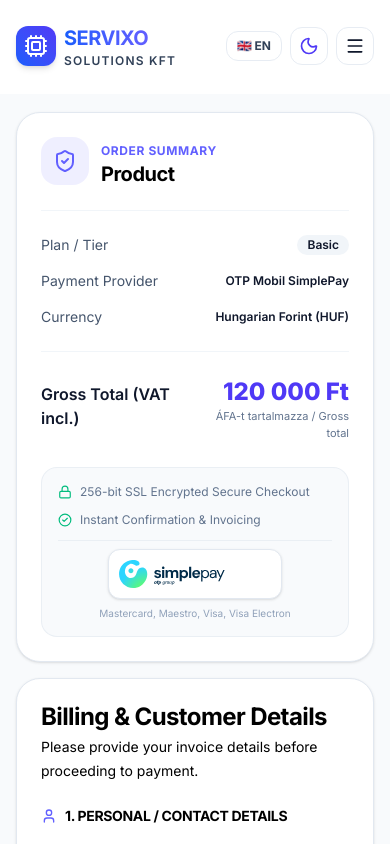
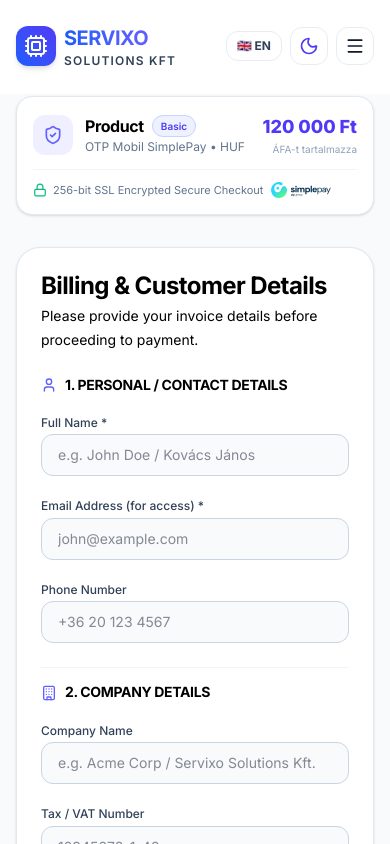
Before and after one commit to cmtimran/ServixoSolutionsKFTWeb, a Next.js app: page /checkout/simplepay-pay in a window 390 px wide. Shown: the top 844 px of the page. Built offline with nearby package versions, Linux system fonts and the light colour scheme; no server answers.

Commit message:
style: optimize checkout order summary for mobile devices with compact top banner

```diff
--- a/src/app/checkout/simplepay-pay/page.tsx
+++ b/src/app/checkout/simplepay-pay/page.tsx
@@ -171,8 +171,49 @@
     <div className="w-full max-w-4xl mx-auto px-4 py-8">
       <div className="grid grid-cols-1 lg:grid-cols-12 gap-8 items-start">
 
-        {/* Order Summary Column (5 cols) */}
-        <div className="lg:col-span-5 bg-white dark:bg-slate-900 border border-slate-200 dark:border-slate-800 rounded-3xl p-6 shadow-sm sticky top-28">
+        {/* Mobile Compact Order Summary (Takes ~1/4 screen on mobile) */}
+        <div className="lg:hidden col-span-1 bg-white dark:bg-slate-900 border border-slate-200 dark:border-slate-800 rounded-2xl p-4 shadow-sm">
+          <div className="flex items-center justify-between gap-3">
+            <div className="flex items-center gap-3 min-w-0">
+              <div className="w-10 h-10 rounded-xl bg-indigo-500/10 flex items-center justify-center text-indigo-500 shrink-0">
+                <ShieldCheck className="w-5 h-5" />
+              </div>
+              <div className="min-w-0">
+                <div className="flex items-center gap-2">
+                  <h2 className="text-base font-bold text-slate-900 dark:text-white truncate">{productName}</h2>
+                  <span className="text-[10px] font-semibold px-2 py-0.5 rounded-full bg-indigo-50 dark:bg-indigo-950/80 text-indigo-600 dark:text-indigo-400 border border-indigo-200 dark:border-indigo-800/80 shrink-0">
+                    {planTier}
+                  </span>
+                </div>
+                <div className="text-xs text-slate-500 dark:text-slate-400 truncate mt-0.5">OTP Mobil SimplePay • HUF</div>
+              </div>
+            </div>
+
+            <div className="text-right shrink-0">
+              <div className="text-lg font-extrabold text-indigo-600 dark:text-indigo-400">
+                {numericPrice.toLocaleString('hu-HU')} Ft
+              </div>
+              <div className="text-[10px] text-slate-400">ÁFA-t tartalmazza</div>
+            </div>
+          </div>
+
+          <div className="mt-3 pt-3 border-t border-slate-100 dark:border-slate-800 flex items-center justify-between text-xs text-slate-500 dark:text-slate-400">
+            <div className="flex items-center gap-1.5">
+              <Lock className="w-3.5 h-3.5 text-emerald-500 shrink-0" />
+              <span className="text-[11px]">{t('checkout.ssl_badge')}</span>
+            </div>
+            <div className="flex items-center gap-2">
+              <img
+                src="/simplepay_logo_dark.svg"
+                alt="SimplePay"
+                className="h-4 w-auto object-contain dark:invert"
+              />
+            </div>
+          </div>
+        </div>
+
+        {/* Desktop Detailed Order Summary Column (5 cols, visible only on lg screens) */}
+        <div className="hidden lg:block lg:col-span-5 bg-white dark:bg-slate-900 border border-slate-200 dark:border-slate-800 rounded-3xl p-6 shadow-sm sticky top-28">
           <div className="flex items-center gap-3 pb-6 border-b border-slate-100 dark:border-slate-800">
             <div className="w-12 h-12 rounded-2xl bg-indigo-500/10 flex items-center justify-center text-indigo-500">
               <ShieldCheck className="w-6 h-6" />
```
